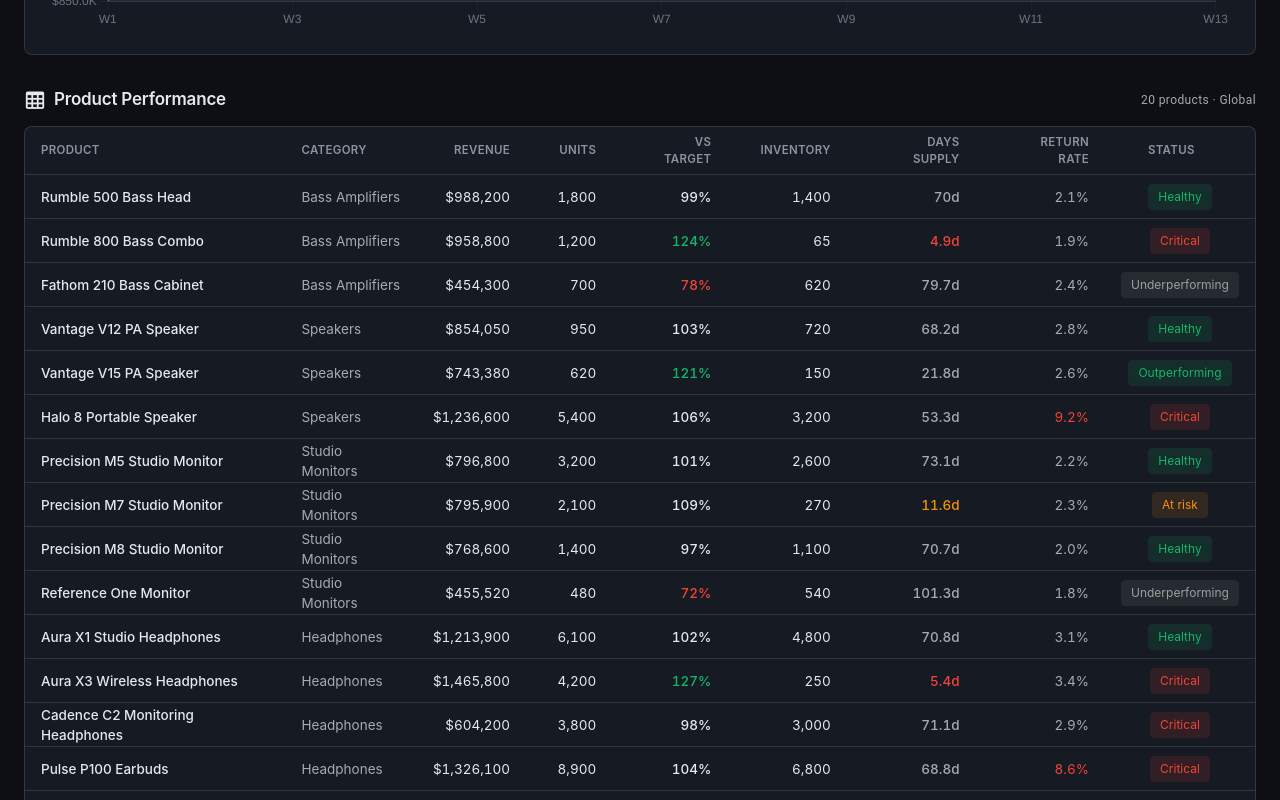
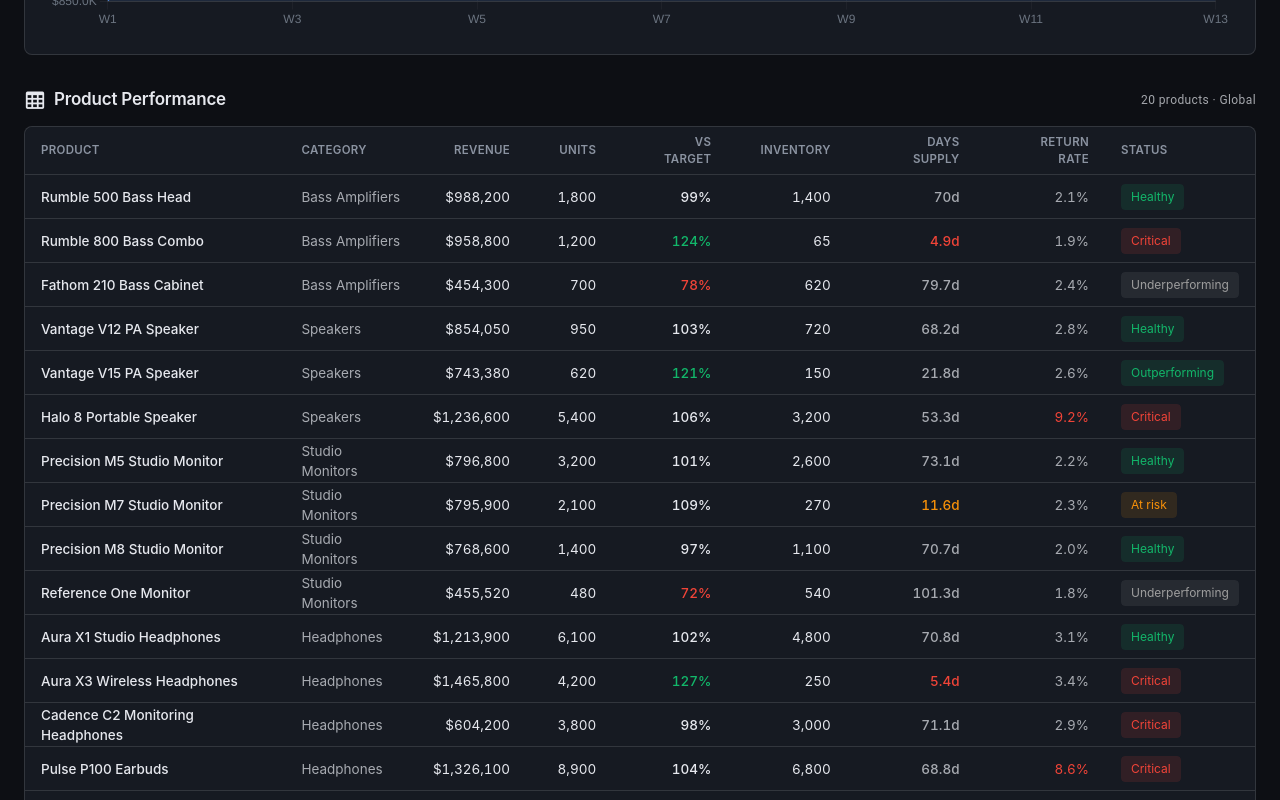
Before and after one commit to theuxgod/consumer-operations-dashboard, a Vue app: page / in a window 1280 px wide. Shown: the part 1960-2760 px from the top of the page. Built offline with nearby package versions, Linux system fonts and the light colour scheme.

Commit message:
align status column to the status header in product performance table

```diff
--- a/src/views/HomeView.vue
+++ b/src/views/HomeView.vue
@@ -304,7 +304,7 @@ const headers = [
   { title: 'Inventory', key: 'inventoryQty', align: 'end' as const },
   { title: 'Days Supply', key: 'daysOfSupply', align: 'end' as const },
   { title: 'Return Rate', key: 'returnRate', align: 'end' as const },
-  { title: 'Status', key: 'status', align: 'center' as const },
+  { title: 'Status', key: 'status', align: 'start' as const },
 ]
 
 const daysColor = (d: number) =>
```
